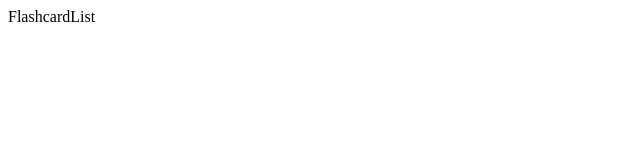
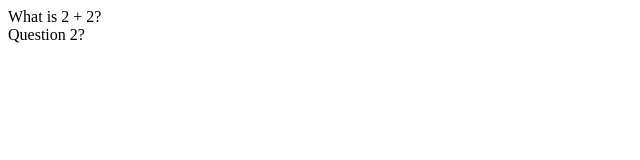
Before and after one commit to sandrodarnuzer/flashcard-app, a React (Create React App) app: page / in a window 1280 px wide. Shown: the top 160 px of the page, without its empty margins (0-640 px from the left). Built offline with nearby package versions, Linux system fonts and the light colour scheme.

Commit message:
pass data

```diff
--- a/src/Flashcard.jsx
+++ b/src/Flashcard.jsx
@@ -1,7 +1,9 @@
 import React from 'react'
 
-export default function Flashcard() {
+export default function Flashcard({ flashcard }) {
   return (
-    <div>Flashcard</div>
+    <div>
+      {flashcard.question}
+    </div>
   )
 }
--- a/src/FlashcardList.jsx
+++ b/src/FlashcardList.jsx
@@ -1,7 +1,12 @@
 import React from 'react'
+import Flashcard from './Flashcard'
 
-export default function FlashcardList() {
+export default function FlashcardList({ flashcards }) {
   return (
-    <div>FlashcardList</div>
+    <div className='card-grid'>
+      {flashcards.map(flashcard => {
+        return <Flashcard flashcard={flashcard} key={flashcard.id} />
+      })}
+    </div>
   )
 }
```
